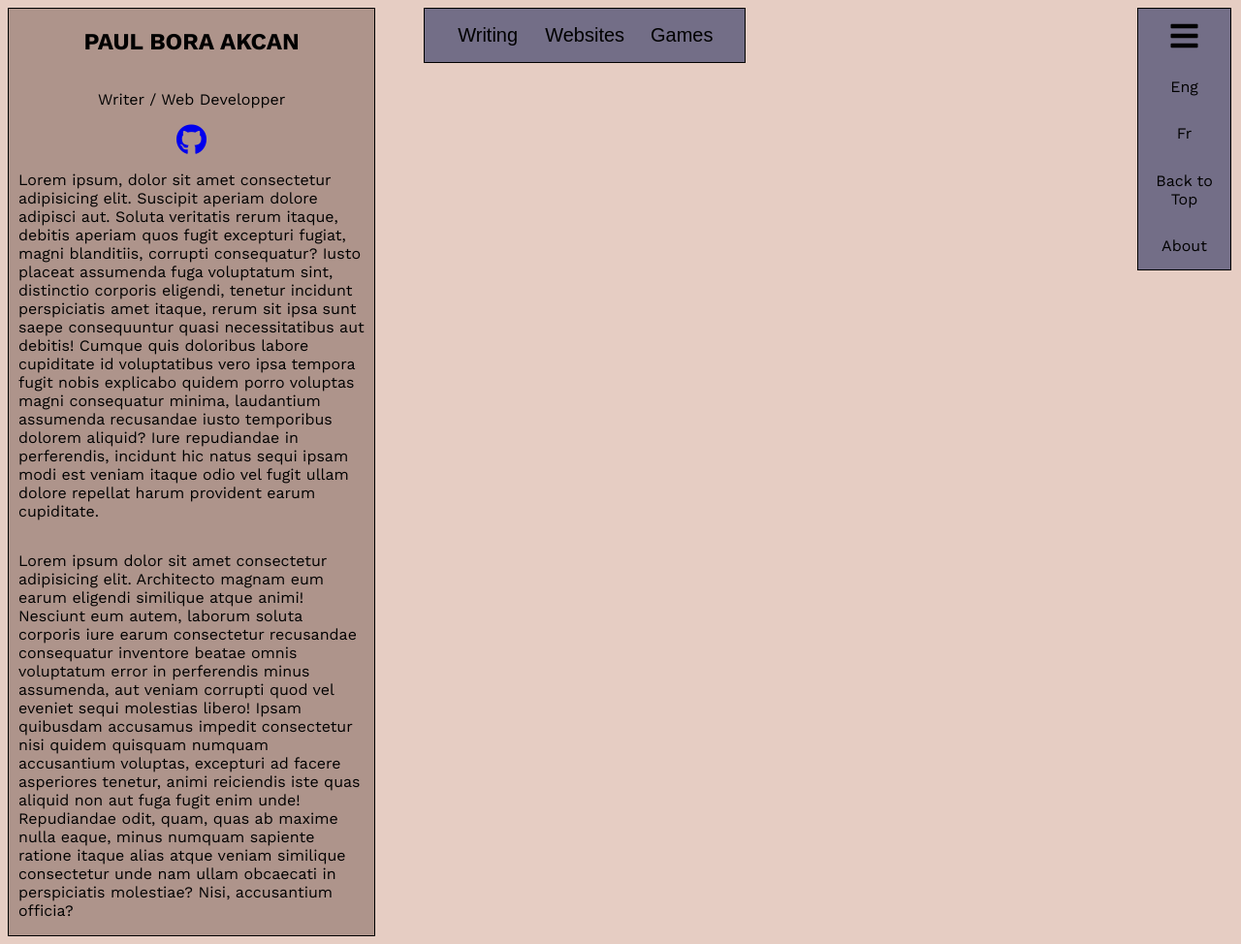
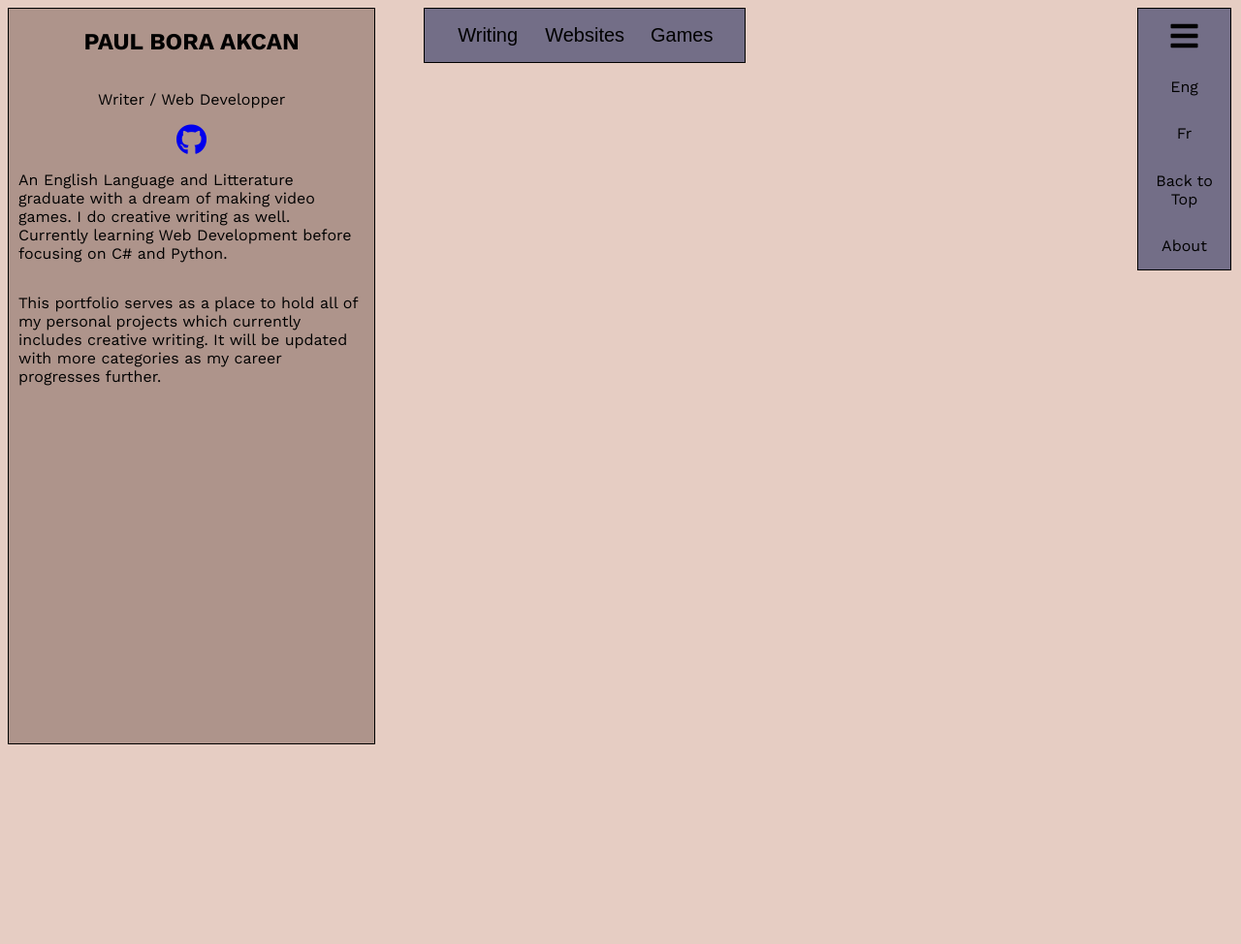
Before and after one commit to Sixcha/portfolio, a PHP site: page /phtml/home.phtml in a window 1280 px wide. Shown: the whole page at 97% size. After the commit the page ends 768 px from the top, so only its background shows below. Run offline with PHP 8.4, Linux system fonts and the light colour scheme; data that the repository does not hold is empty; a stand-in replaces the project's code that opens the database connection; some libraries are stand-ins or nearby versions.

Commit message:
Wrote small section about self

```diff
--- a/phtml/home.phtml
+++ b/phtml/home.phtml
@@ -31,8 +31,9 @@
                 <h1>Paul Bora Akcan</h1>
                 <p>Writer / Web Developper</p>
                 <a href="https://github.com/Sixcha" target="_blank" class="fab fa-github fa-2x"></a>
-                <p>Lorem ipsum, dolor sit amet consectetur adipisicing elit. Suscipit aperiam dolore adipisci aut. Soluta veritatis rerum itaque, debitis aperiam quos fugit excepturi fugiat, magni blanditiis, corrupti consequatur? Iusto placeat assumenda fuga voluptatum sint, distinctio corporis eligendi, tenetur incidunt perspiciatis amet itaque, rerum sit ipsa sunt saepe consequuntur quasi necessitatibus aut debitis! Cumque quis doloribus labore cupiditate id voluptatibus vero ipsa tempora fugit nobis explicabo quidem porro voluptas magni consequatur minima, laudantium assumenda recusandae iusto temporibus dolorem aliquid? Iure repudiandae in perferendis, incidunt hic natus sequi ipsam modi est veniam itaque odio vel fugit ullam dolore repellat harum provident earum cupiditate.</p>
-                <p>Lorem ipsum dolor sit amet consectetur adipisicing elit. Architecto magnam eum earum eligendi similique atque animi! Nesciunt eum autem, laborum soluta corporis iure earum consectetur recusandae consequatur inventore beatae omnis voluptatum error in perferendis minus assumenda, aut veniam corrupti quod vel eveniet sequi molestias libero! Ipsam quibusdam accusamus impedit consectetur nisi quidem quisquam numquam accusantium voluptas, excepturi ad facere asperiores tenetur, animi reiciendis iste quas aliquid non aut fuga fugit enim unde! Repudiandae odit, quam, quas ab maxime nulla eaque, minus numquam sapiente ratione itaque alias atque veniam similique consectetur unde nam ullam obcaecati in perspiciatis molestiae? Nisi, accusantium officia?</p>
+                <p>An English Language and Litterature graduate with a dream of making video games. I do creative writing as well. Currently learning Web Development before focusing on C# and Python.</p>
+                <p>This portfolio serves as a place to hold all of my personal projects which currently includes creative writing. It will be updated with more categories as my career progresses further.
+                </p>
             </section>
             <div class="flexFix">
                 <section id="ajax" class="column">
```
